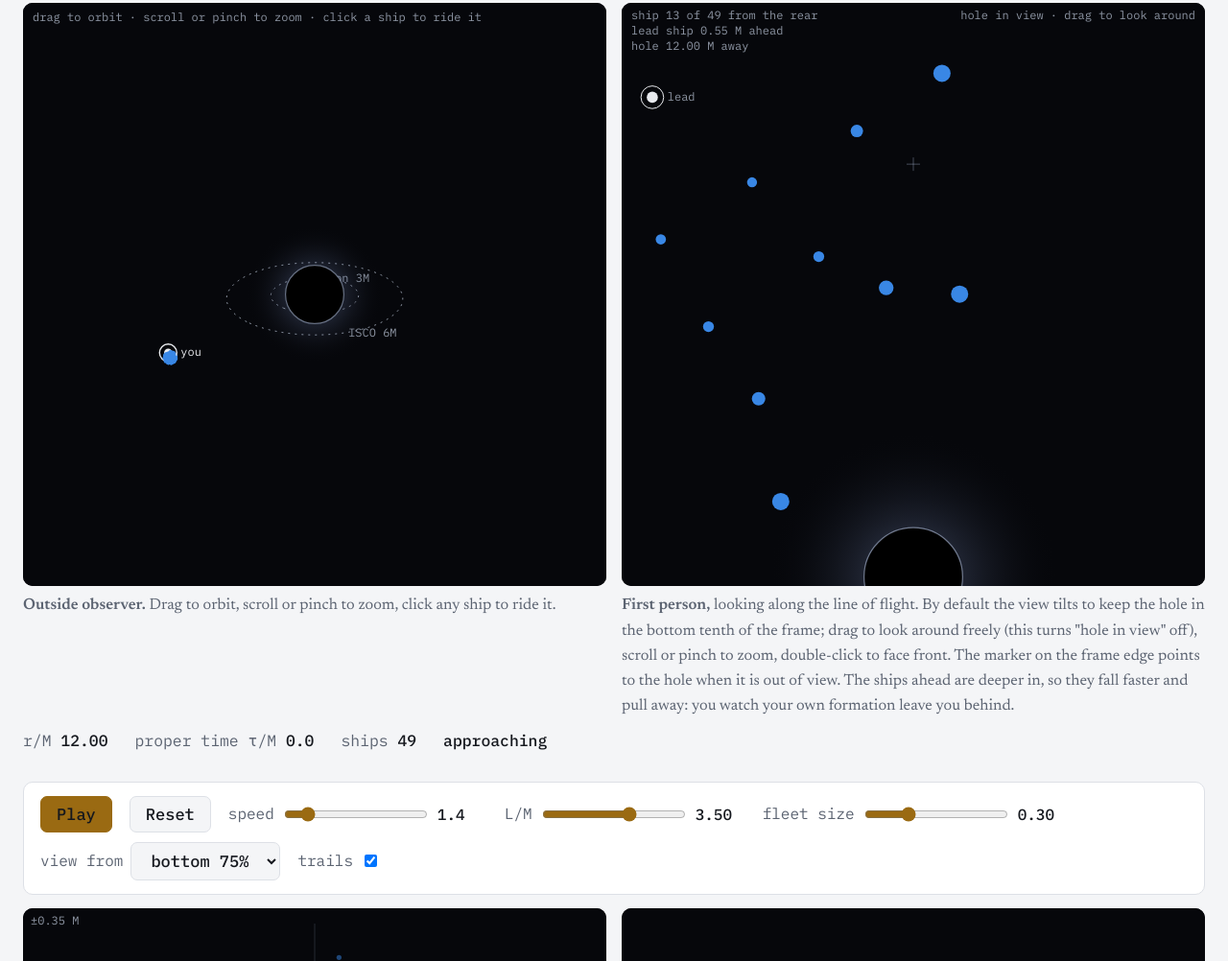
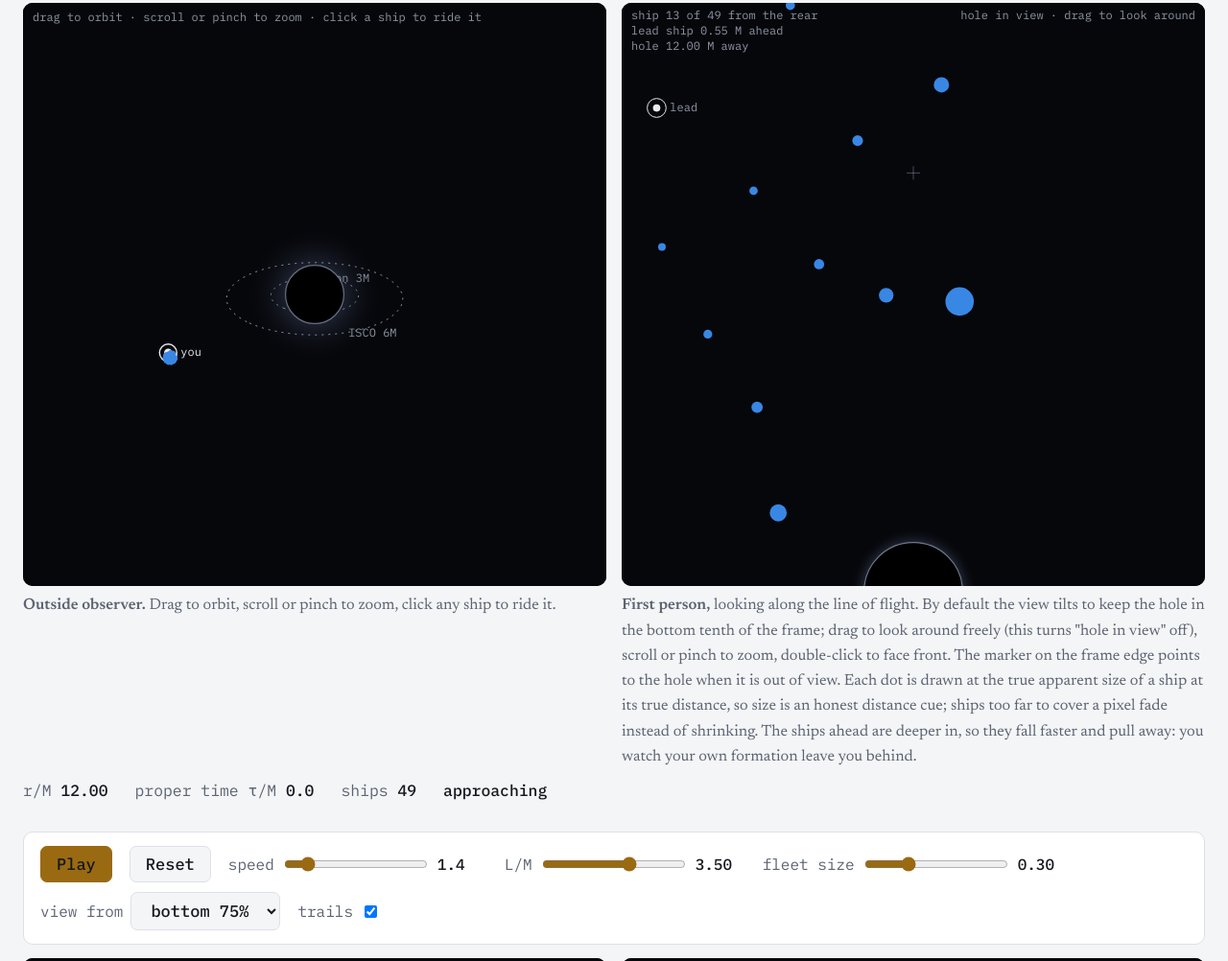
Before and after one commit to cristipp/explore, a plain HTML site: page singularity/index.html in a window 1280 px wide. Shown: the part 1006-2008 px from the top of the page at 96% size. Drawn offline with Linux system fonts and the light colour scheme.

Commit message:
singularity: first person - ship size is the true angular size at true distance (no clamps, sub-pixel ships fade); 'hole in view' shows only a sliver (glow trimmed to a rim and fitted into the bottom tenth)
Co-Authored-By: Claude Opus 5.5 <noreply@anthropic.com>

```diff
--- a/singularity/index.html
+++ b/singularity/index.html
@@ -122,7 +122,8 @@ figcaption { font-size: .82rem; color: var(--muted); margin-top: .35rem; }
       <canvas id="forward" aria-label="The view from a ship in the rear third of the fleet, looking ahead"></canvas>
       <figcaption><b>First person,</b> looking along the line of flight. By default the view tilts to keep the hole
         in the bottom tenth of the frame; drag to look around freely (this turns "hole in view" off), scroll or
-        pinch to zoom, double-click to face front. The marker on the frame edge points to the hole when it is out of view.
+        pinch to zoom, double-click to face front. The marker on the frame edge points to the hole when it is out of view. Each dot is drawn at the true apparent size of a ship at its true
+        distance, so size is an honest distance cue; ships too far to cover a pixel fade instead of shrinking.
         The ships ahead are deeper in, so they fall faster and pull away: you watch your own formation leave you
         behind.</figcaption>
     </figure>
@@ -389,6 +390,8 @@ function drawStage() {
 }
 
 // ---- the view from one ship, looking along the line of flight, free to look around
+const GLOW = 1.3;          // the faint rim around the hole in the first-person view, in hole radii
+const SHIP_R = 0.007;      // ship radius in M, for the first-person apparent size
 function drawForward() {
   const cv = document.getElementById("forward"), { g, w, h } = surface(cv), k = C();
   g.fillStyle = k.void; g.fillRect(0, 0, w, h);
@@ -406,13 +409,13 @@ function drawForward() {
   const r0 = cross(u0, f0);
   const f = pano.zoom * (w/2) / Math.tan(45*Math.PI/180);
 
-  // "hole in view": face along the path, pitched so the hole's disc fills the bottom tenth of the frame.
+  // "hole in view": face along the path, pitched so the hole (disc plus glow) fills only the bottom tenth.
   // The hole lies straight below the flight path in this frame, so only the pitch has to change.
   if (P.holeLock && len(eye) > 2.02) {
     const d = len(eye), below = Math.acos(Math.max(-1, Math.min(1, -dot(f0, unit(eye)))));
     const R = f * 2/Math.sqrt(d*d - 4);
     pano.yaw = 0;
-    pano.pitch = Math.max(-1.4, Math.min(1.4, Math.atan((0.4*h + R)/f) - below));
+    pano.pitch = Math.max(-1.4, Math.min(1.4, Math.atan((0.4*h + R*GLOW)/f) - below));
   }
   const cy = Math.cos(pano.yaw), sy = Math.sin(pano.yaw);
   const hd = [cy*f0[0] + sy*r0[0], cy*f0[1] + sy*r0[1], cy*f0[2] + sy*r0[2]];
@@ -429,9 +432,9 @@ function drawForward() {
     const rad = f * 2/Math.sqrt(dHole*dHole - 4);
     if (x > -rad && x < w + rad && y > -rad && y < h + rad) {
       holeOnScreen = true;
-      const gl = g.createRadialGradient(x, y, rad, x, y, rad*3);
+      const gl = g.createRadialGradient(x, y, rad, x, y, rad*GLOW);
       gl.addColorStop(0, "rgba(130,150,200,0.20)"); gl.addColorStop(1, "rgba(0,0,0,0)");
-      g.fillStyle = gl; g.beginPath(); g.arc(x, y, rad*3, 0, 2*Math.PI); g.fill();
+      g.fillStyle = gl; g.beginPath(); g.arc(x, y, rad*GLOW, 0, 2*Math.PI); g.fill();
       g.fillStyle = "#000"; g.beginPath(); g.arc(x, y, rad, 0, 2*Math.PI); g.fill();
       g.strokeStyle = "rgba(190,205,235,0.55)"; g.lineWidth = 1.2; g.stroke();
     }
@@ -445,13 +448,16 @@ function drawForward() {
     if (o.i === me) continue;
     const v = view(shipPos(ships[o.i]));
     if (v[2] < 0.02) continue;
-    drawn.push({ x: w/2 + f*v[0]/v[2], y: h/2 - f*v[1]/v[2], z: v[2], lead: o.i === lead });
+    drawn.push({ x: w/2 + f*v[0]/v[2], y: h/2 - f*v[1]/v[2], z: v[2], dist: Math.hypot(v[0], v[1], v[2]),
+      lead: o.i === lead });
   }
   drawn.sort((a, b) => b.z - a.z);
   for (const d of drawn) {
-    const rad = Math.max(1.0, Math.min(9, f*0.007/d.z));
+    // apparent size is the true angular size of a ship at its true distance: an honest distance cue.
+    // Below 0.7 px a dot cannot shrink further, so it fades instead, keeping its drawn area honest.
+    const trueRad = f*SHIP_R/d.dist, rad = Math.max(0.7, trueRad);
     g.fillStyle = d.lead ? k.ink : k.radial;
-    g.globalAlpha = Math.max(0.4, Math.min(1, 8/d.z));
+    g.globalAlpha = Math.min(1, (trueRad/rad)**2);
     g.beginPath(); g.arc(d.x, d.y, rad, 0, 2*Math.PI); g.fill();
     g.globalAlpha = 1;
     if (d.lead) {
```
